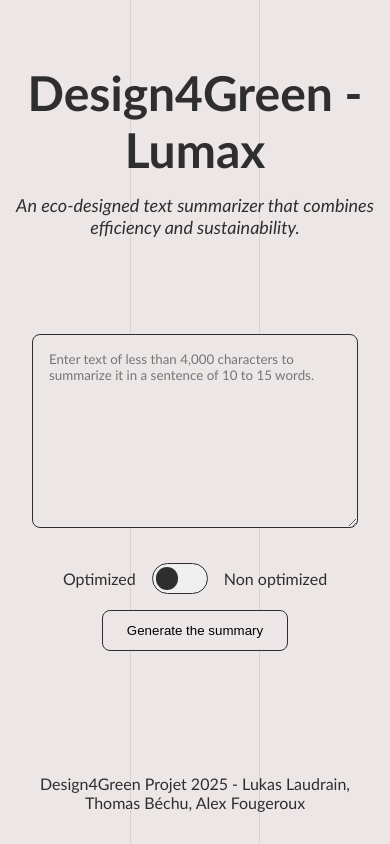
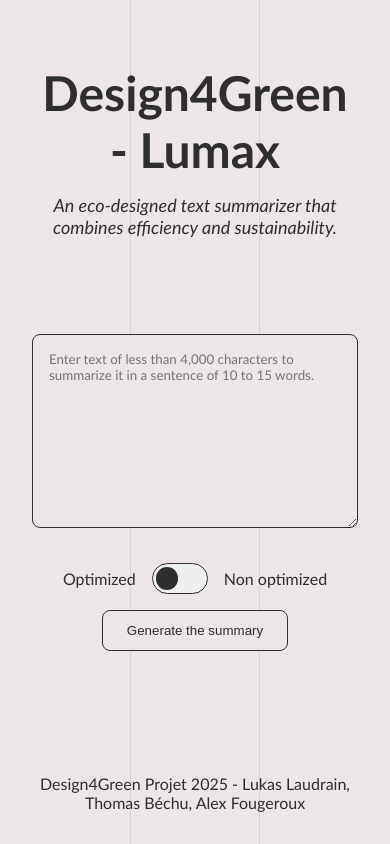
Before and after one commit to Nexgear75/D4G-2025, a Next.js app in the folder src/frontend/: page / in a window 390 px wide. Built offline with nearby package versions, Linux system fonts and the light colour scheme; what @next/env would draw is missing.

Commit message:
fix(frontend): responsive

```diff
--- a/src/frontend/src/app/page.module.css
+++ b/src/frontend/src/app/page.module.css
@@ -46,7 +46,8 @@
 
     gap: 1rem;
 
-    padding: 4rem 0;
+    padding-top: 4rem;
+    padding-bottom: 4rem;
 }
 
 .title, .subtitle {
--- a/src/frontend/src/components/prompt-form.module.css
+++ b/src/frontend/src/components/prompt-form.module.css
@@ -39,6 +39,7 @@
     padding: .75rem 1.5rem;
 
     background: var(--background);
+    color: var(--foreground);
     border: 1px solid var(--border);
 
     border-radius: .5rem;
```
